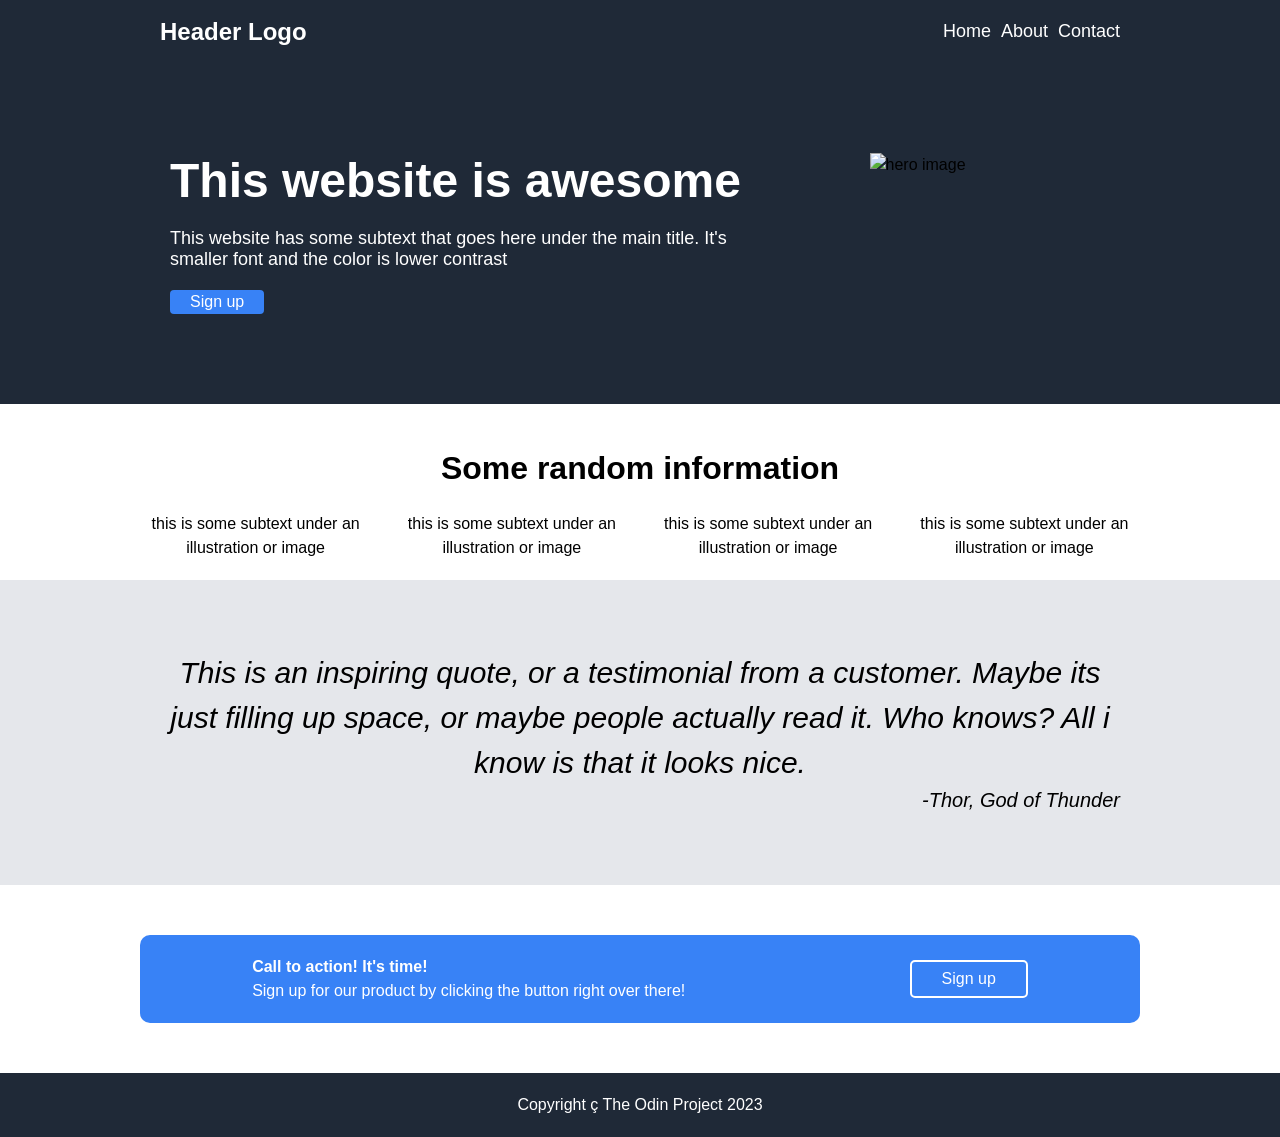
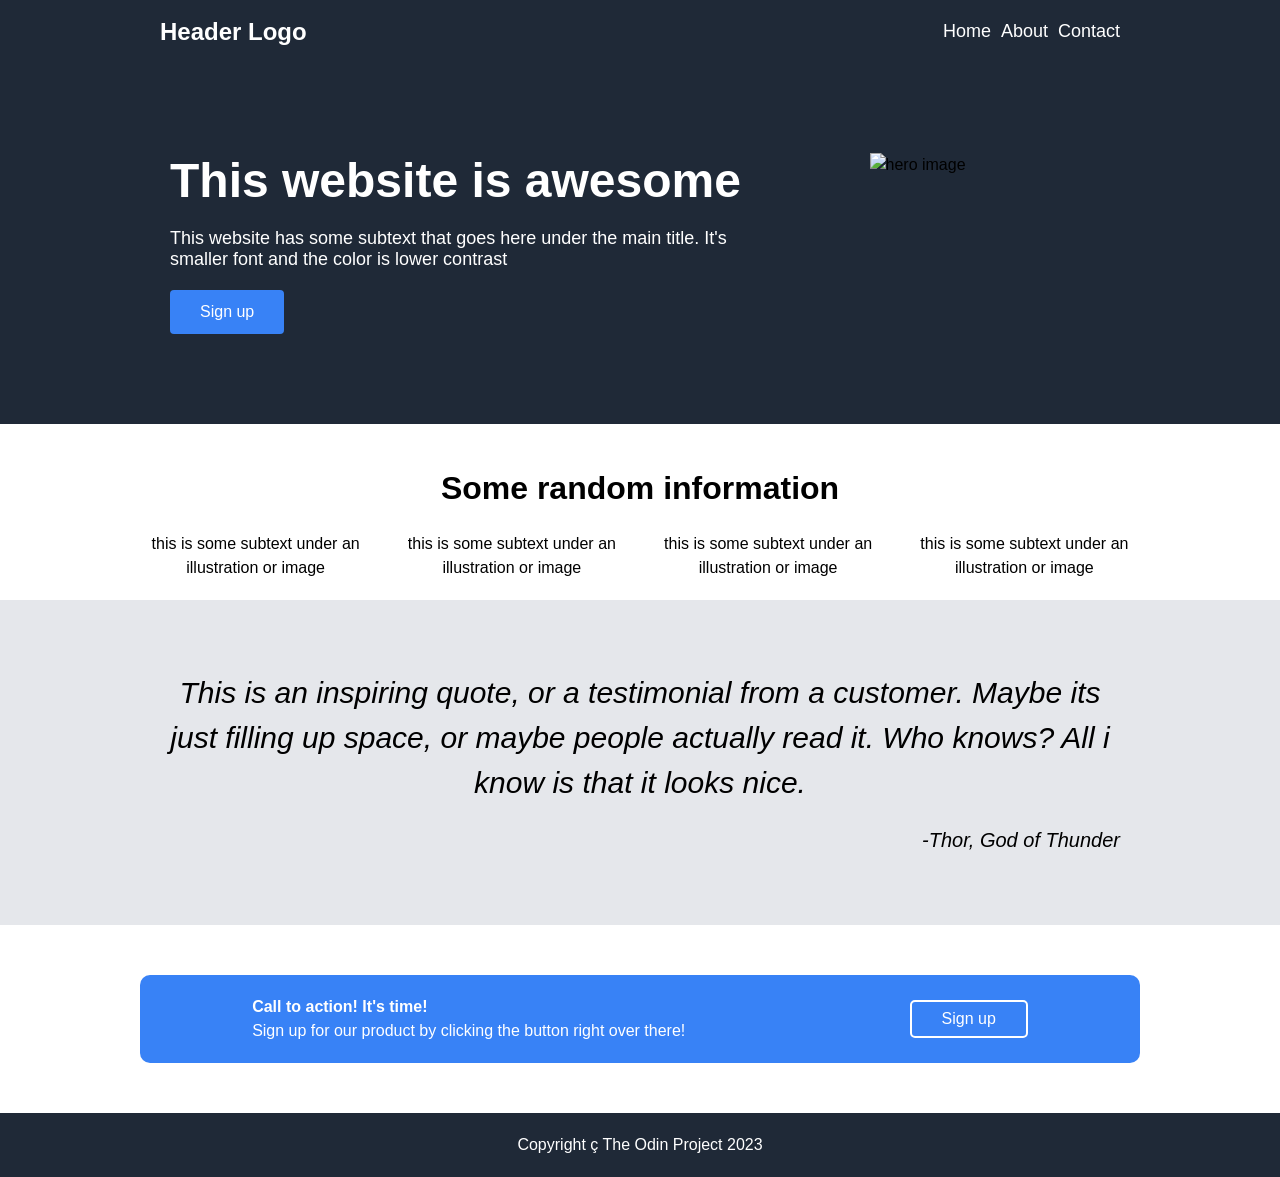

fixed buttons

--- a/styles.css
+++ b/styles.css
@@ -150,7 +150,7 @@ select {
 .hero button {
   background-color: var(--button-color);
   margin: 20px;
-  padding:0 20px;
+  padding:10px 30px;
   color: white;
   border:none;
   border-radius: 4px;
@@ -205,6 +205,7 @@ div.quotes {
 .quote blockquote {
   text-align: center;
   font-weight: 100;
+  padding-bottom: 20px;
 }
 
 .quote p {
